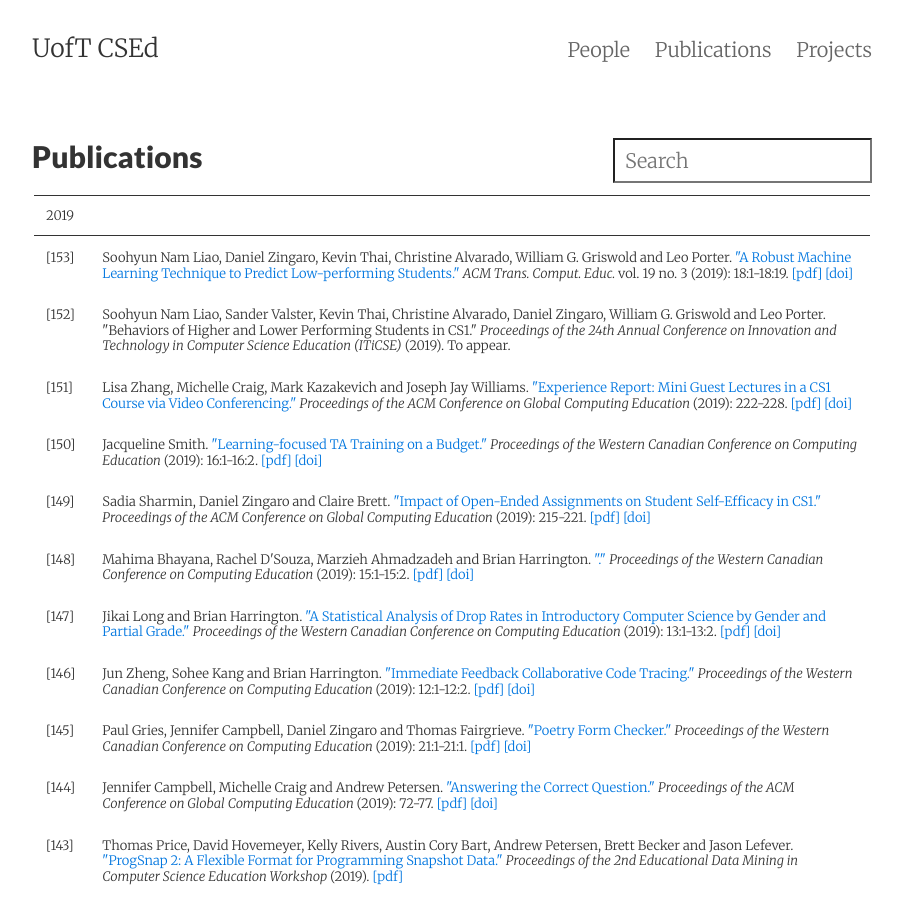
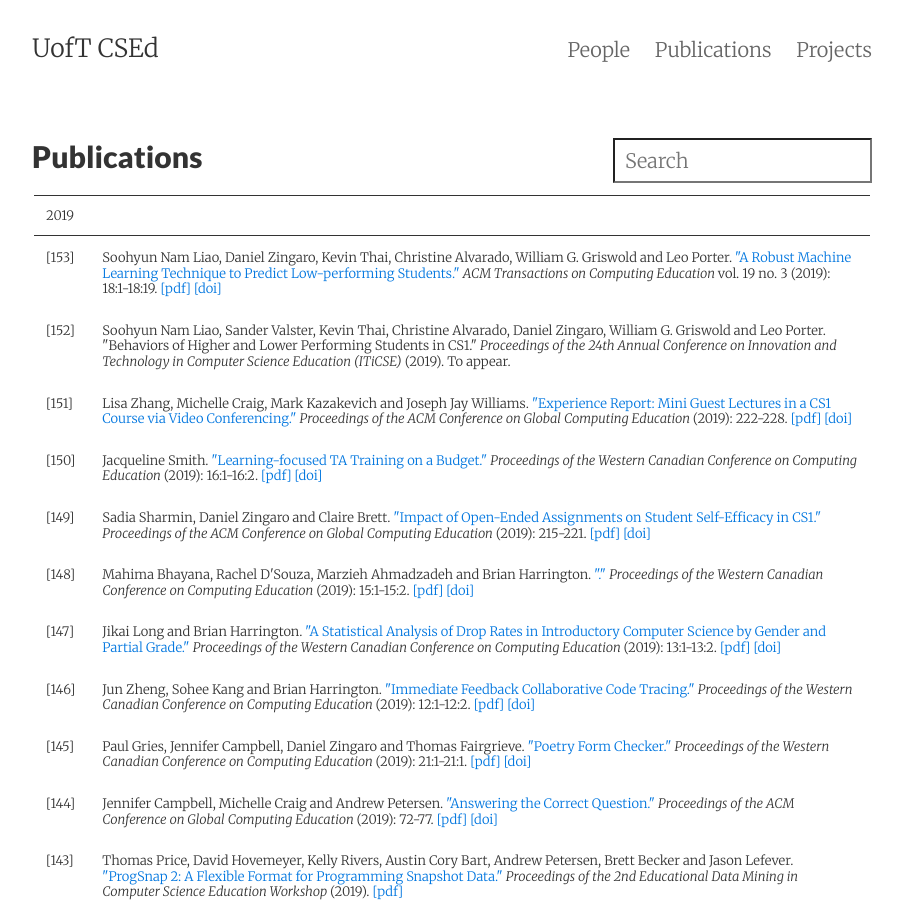
Before and after one commit to uoftcsed/uoftcsed.github.io, a Jekyll site: the page built from pubs.md, in a window 1280 px wide and 900 px high. Shown: the whole window, without its empty margins (188-1091 px from the left). Built offline with Jekyll 4.4.1, drawn with Linux system fonts in a browser that asks for light colours; nearby versions of some CDN libraries.

Commit message:
Correction to Zingaro entries

```diff
--- a/_pubs/bibs/Zingaro.bib
+++ b/_pubs/bibs/Zingaro.bib
@@ -1,4 +1,4 @@
-@inproceedings{07zingaro19,
+@inproceedings{07Zingaro19,
   author={Soohyun Nam Liao and Sander Valster and Kevin Thai and Christine Alvarado and Daniel Zingaro and William G. Griswold and Leo Porter},
   title = {Behaviors of Higher and Lower Performing Students in CS1},
   booktitle = {Proceedings of the 24th Annual Conference on Innovation and Technology in Computer Science Education ({ITiCSE})},
@@ -9,7 +9,7 @@
 @article{01Zingaro19,
   author = {Soohyun Nam Liao and Daniel Zingaro and Kevin Thai and Christine Alvarado and William G. Griswold and Leo Porter},
  title = {A Robust Machine Learning Technique to Predict Low-performing Students},
- journal = {ACM Trans. Comput. Educ.},
+ journal = {ACM Transactions on Computing Education},
  issue_date = {May 2019},
  volume = {19},
  number = {3},
--- a/pubs.md
+++ b/pubs.md
@@ -8,8 +8,8 @@ tags: publications
 
 <table id="pubs" class="result">
 <tr><td colspan="2" class="sheader">2019</td></tr>
-<tr class="bibline"><td class="bibref"><a class="bibanchor" name="153"></a>[153]</td><td class="bibitem">Soohyun Nam Liao, Daniel Zingaro, Kevin Thai, Christine Alvarado, William G. Griswold and Leo Porter.  <a href="http://doi.acm.org/10.1145/3277569">"A Robust Machine Learning Technique to Predict Low-performing Students." </a><i>ACM Trans. Comput. Educ. </i>vol. 19 no. 3 (2019): 18:1-18:19.
-<span class="Z3988" title="ctx_ver=Z39.88-2004&amp;rft_val_fmt=info%3Aofi%2Ffmt%3Akev%3Amtx%3Ajournal&amp;rft.atitle=A+Robust+Machine+Learning+Technique+to+Predict+Low-performing+Students&amp;rft.jtitle=ACM+Trans.+Comput.+Educ.&amp;rft.volume=19&amp;rft.issue=&amp;rft.pub=ACM&amp;rft_id=http%3A%2F%2Fdoi.acm.org%2F10.1145%2F3277569&amp;rfr_id=info%3Asid%2F%3Abibs%2FCampbell.bib%3Bbibs%2FCheng.bib%3Bbibs%2FCraig.bib%3Bbibs%2FEasterbrook.bib%3Bbibs%2FEngels.bib%3Bbibs%2FEstrada.bib%3Bbibs%2FGries.bib%3Bbibs%2FGrossman.bib%3Bbibs%2FHarrington.bib%3Bbibs%2FHeap.bib%3Bbibs%2FHorton.bib%3Bbibs%2FLiu.bib%3Bbibs%2FPatitsas.bib%3Bbibs%2FPetersen.bib%3Bbibs%2FPitt.bib%3Bbibs%2FReid.bib%3Bbibs%2FRosenbloom.bib%3Bbibs%2FSharmin.bib%3Bbibs%2FSmith.bib%3Bbibs%2FTafliovich.bib%3Bbibs%2FWilliams.bib%3Bbibs%2FZhang.bib%3Bbibs%2FZhangL.bib%3Bbibs%2FZingaro.bib&amp;rft.date=2019&amp;rft.au=Soohyun+Nam+Liao&amp;rft.au=Daniel+Zingaro&amp;rft.au=Kevin+Thai&amp;rft.au=Christine+Alvarado&amp;rft.au=William+G.+Griswold&amp;rft.au=Leo+Porter"></span> <span class="bibmenu"><a href="http://doi.acm.org/10.1145/3277569">[pdf]</a> <a href="http://dx.doi.org/10.1145/3277569">[doi]</a></span></td></tr>
+<tr class="bibline"><td class="bibref"><a class="bibanchor" name="153"></a>[153]</td><td class="bibitem">Soohyun Nam Liao, Daniel Zingaro, Kevin Thai, Christine Alvarado, William G. Griswold and Leo Porter.  <a href="http://doi.acm.org/10.1145/3277569">"A Robust Machine Learning Technique to Predict Low-performing Students." </a><i>ACM Transactions on Computing Education </i>vol. 19 no. 3 (2019): 18:1-18:19.
+<span class="Z3988" title="ctx_ver=Z39.88-2004&amp;rft_val_fmt=info%3Aofi%2Ffmt%3Akev%3Amtx%3Ajournal&amp;rft.atitle=A+Robust+Machine+Learning+Technique+to+Predict+Low-performing+Students&amp;rft.jtitle=ACM+Transactions+on+Computing+Education&amp;rft.volume=19&amp;rft.issue=&amp;rft.pub=ACM&amp;rft_id=http%3A%2F%2Fdoi.acm.org%2F10.1145%2F3277569&amp;rfr_id=info%3Asid%2F%3Abibs%2FCampbell.bib%3Bbibs%2FCheng.bib%3Bbibs%2FCraig.bib%3Bbibs%2FEasterbrook.bib%3Bbibs%2FEngels.bib%3Bbibs%2FEstrada.bib%3Bbibs%2FGries.bib%3Bbibs%2FGrossman.bib%3Bbibs%2FHarrington.bib%3Bbibs%2FHeap.bib%3Bbibs%2FHorton.bib%3Bbibs%2FLiu.bib%3Bbibs%2FPatitsas.bib%3Bbibs%2FPetersen.bib%3Bbibs%2FPitt.bib%3Bbibs%2FReid.bib%3Bbibs%2FRosenbloom.bib%3Bbibs%2FSharmin.bib%3Bbibs%2FSmith.bib%3Bbibs%2FTafliovich.bib%3Bbibs%2FWilliams.bib%3Bbibs%2FZhang.bib%3Bbibs%2FZhangL.bib%3Bbibs%2FZingaro.bib&amp;rft.date=2019&amp;rft.au=Soohyun+Nam+Liao&amp;rft.au=Daniel+Zingaro&amp;rft.au=Kevin+Thai&amp;rft.au=Christine+Alvarado&amp;rft.au=William+G.+Griswold&amp;rft.au=Leo+Porter"></span> <span class="bibmenu"><a href="http://doi.acm.org/10.1145/3277569">[pdf]</a> <a href="http://dx.doi.org/10.1145/3277569">[doi]</a></span></td></tr>
 <tr class="bibline"><td class="bibref"><a class="bibanchor" name="152"></a>[152]</td><td class="bibitem">Soohyun Nam Liao, Sander Valster, Kevin Thai, Christine Alvarado, Daniel Zingaro, William G. Griswold and Leo Porter. "Behaviors of Higher and Lower Performing Students in CS1." <i>Proceedings of the 24th Annual Conference on Innovation and Technology in Computer Science Education (ITiCSE) </i>(2019).
 To appear.
 <span class="Z3988" title="ctx_ver=Z39.88-2004&amp;rft_val_fmt=info%3Aofi%2Ffmt%3Akev%3Amtx%3Abook&amp;rft.atitle=Behaviors+of+Higher+and+Lower+Performing+Students+in+CS1&amp;rft.btitle=Proceedings+of+the+24th+Annual+Conference+on+Innovation+and+Technology+in+Computer+Science+Education+%28ITiCSE%29&amp;rft.genre=bookitem&amp;rft.pub=&amp;rfr_id=info%3Asid%2F%3Abibs%2FCampbell.bib%3Bbibs%2FCheng.bib%3Bbibs%2FCraig.bib%3Bbibs%2FEasterbrook.bib%3Bbibs%2FEngels.bib%3Bbibs%2FEstrada.bib%3Bbibs%2FGries.bib%3Bbibs%2FGrossman.bib%3Bbibs%2FHarrington.bib%3Bbibs%2FHeap.bib%3Bbibs%2FHorton.bib%3Bbibs%2FLiu.bib%3Bbibs%2FPatitsas.bib%3Bbibs%2FPetersen.bib%3Bbibs%2FPitt.bib%3Bbibs%2FReid.bib%3Bbibs%2FRosenbloom.bib%3Bbibs%2FSharmin.bib%3Bbibs%2FSmith.bib%3Bbibs%2FTafliovich.bib%3Bbibs%2FWilliams.bib%3Bbibs%2FZhang.bib%3Bbibs%2FZhangL.bib%3Bbibs%2FZingaro.bib&amp;rft.date=2019&amp;rft.au=Soohyun+Nam+Liao&amp;rft.au=Sander+Valster&amp;rft.au=Kevin+Thai&amp;rft.au=Christine+Alvarado&amp;rft.au=Daniel+Zingaro&amp;rft.au=William+G.+Griswold&amp;rft.au=Leo+Porter"></span> <span class="bibmenu"></span></td></tr>
```
